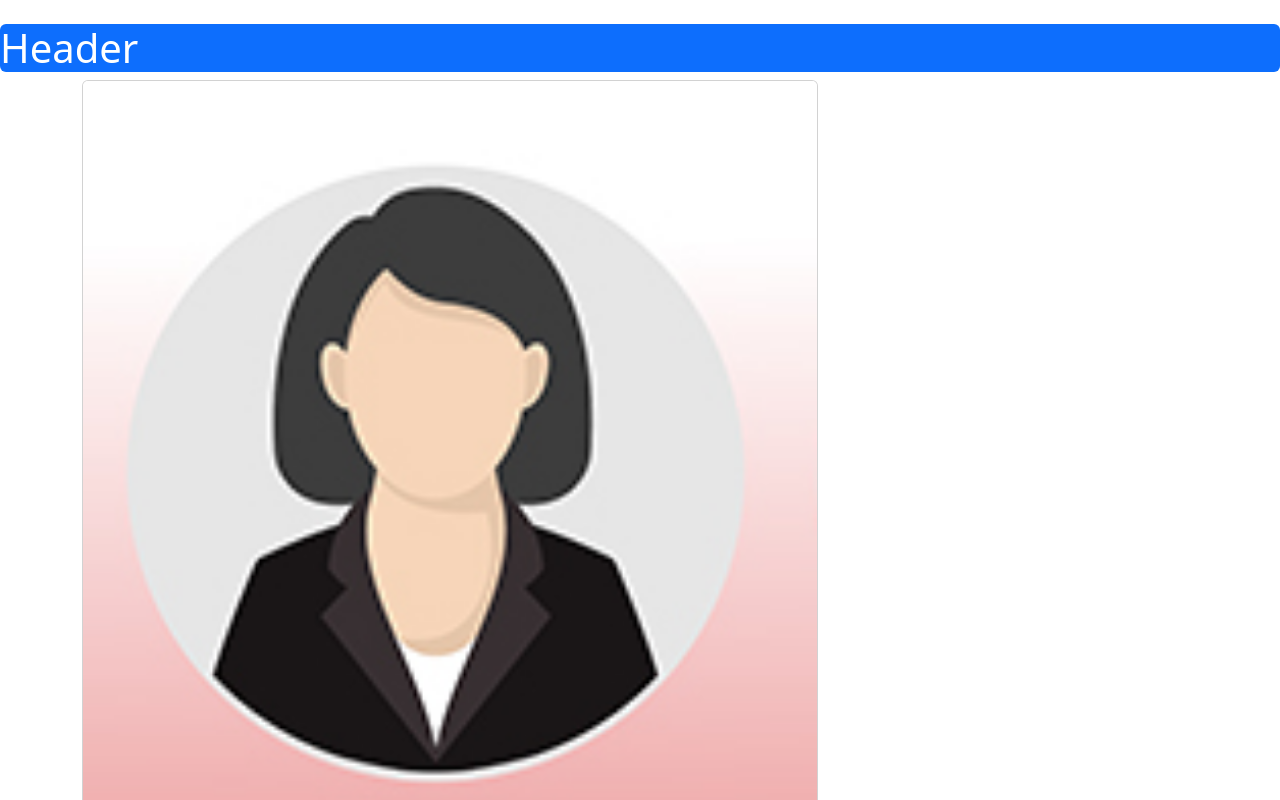
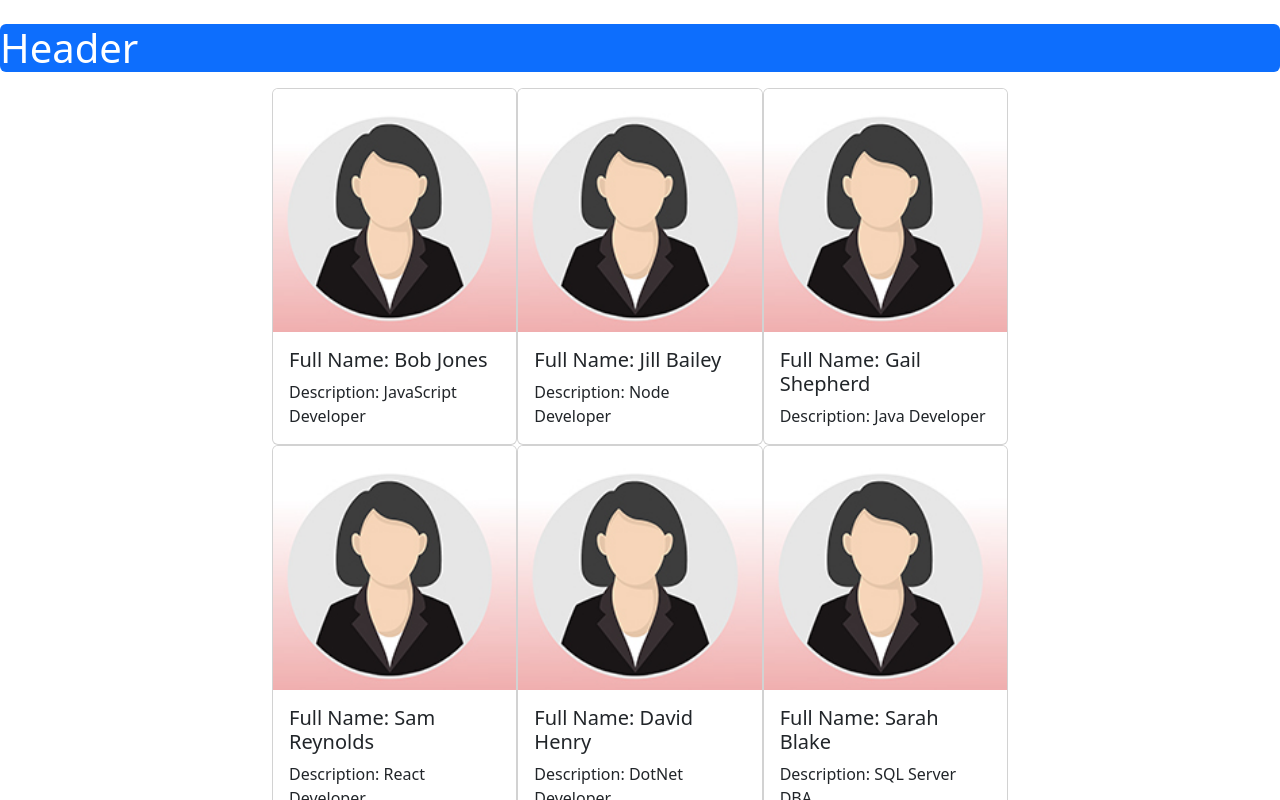
Before and after one commit to FahadGhaffar/Self_learning, a React (Create React App) app: page / in a window 1280 px wide. Shown: the top 800 px of the page. Built offline with nearby package versions, Linux system fonts and the light colour scheme.

Commit message:
Employee

```diff
--- a/src/App.css
+++ b/src/App.css
@@ -36,3 +36,9 @@
     transform: rotate(360deg);
   }
 }
+
+
+.card-collection{
+  display: grid;
+  grid-template-columns: 1fr 1fr 1fr;
+}
--- a/src/Exployee.js
+++ b/src/Exployee.js
@@ -4,11 +4,11 @@ import female from './images/femaleProfile.jpg';
 import male from './images/maleProfile.jpg';
 
 
-const Employee =  () => {
+const Employee = () => {
 
 
 
-    const [employee,setemployee] = useState([{
+  const [employee, setemployee] = useState([{
     id: 1,
     fullName: "Bob Jones",
     designation: "JavaScript Developer",
@@ -95,22 +95,25 @@ const Employee =  () => {
   return (
 
     <main className="container">
-        <div  className="row">
+      <div className="row justify-content-center mt-3 mb-3">
         <div className="col-8">
-
+          <div className="card-collection">
             {
-        employee.map((employee)=>
+              employee.map((employee) => (
 
                 <div className="card">
-        <img src={female} className="card-img-top"/>
+                  <img src={female} className="card-img-top" />
                   <div className="card-body">
                     <h5 className="card-title"> Full Name: {employee.fullName}</h5>
+                    <p className="card-text"> Description: {employee.designation}</p>
 
                   </div>
                 </div>
 
-         )
+              ))
             }
+
+          </div>
         </div>
       </div>
     </main>
```
Lines whose indentation alone changed are shown as unchanged.
